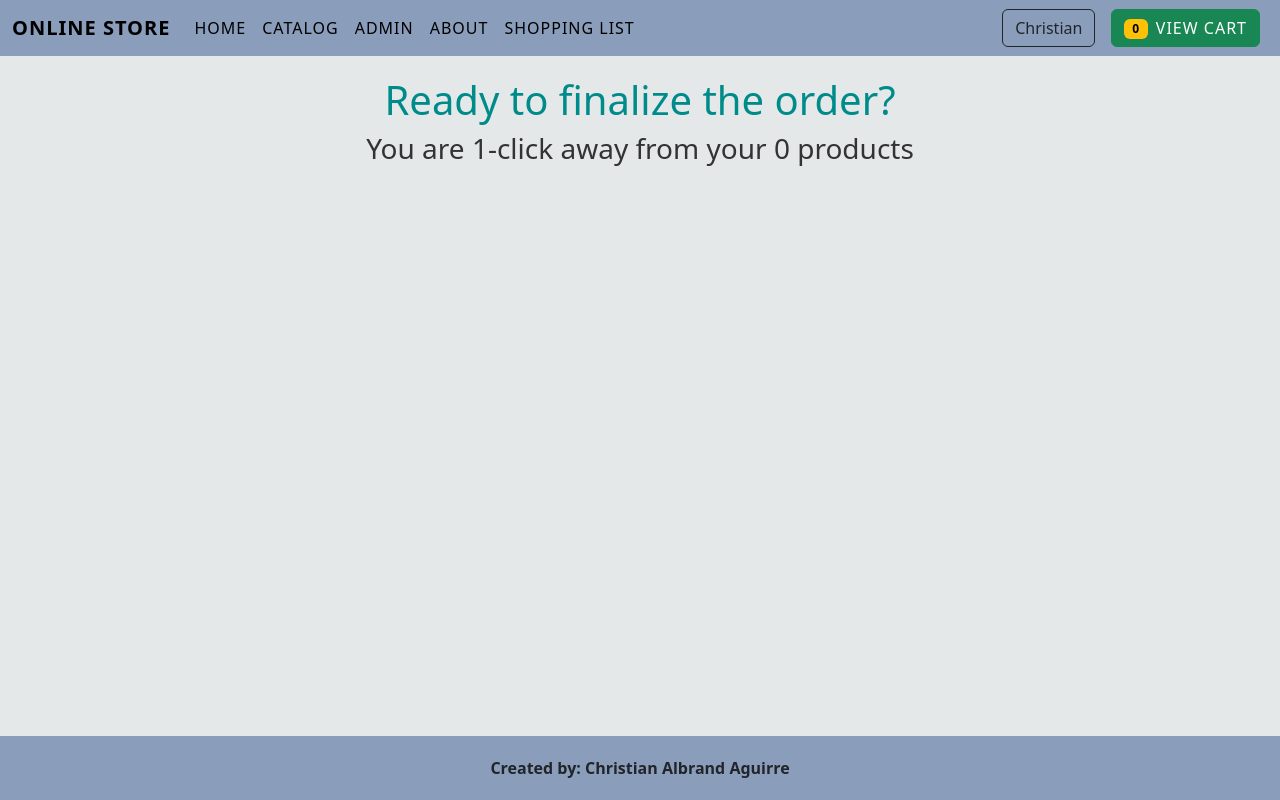
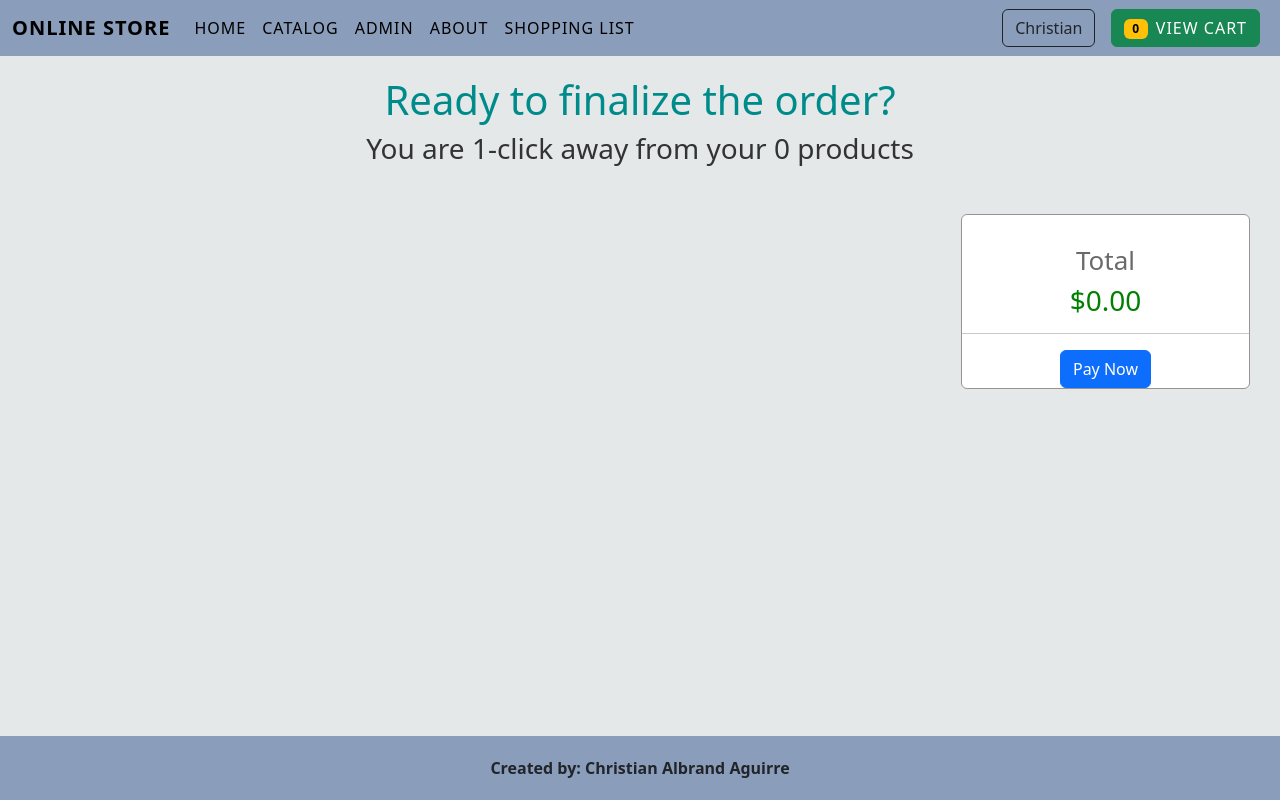
Before and after one commit to christianAlbrand/fsdi-108, a React (Create React App) app: page /cart in a window 1280 px wide. Built offline with nearby package versions, Linux system fonts and the light colour scheme.

Commit message:
class assignment 1 fsdi 110

```diff
--- a/src/pages/admin.jsx
+++ b/src/pages/admin.jsx
@@ -3,6 +3,9 @@ import "./styles/admin.css";
 
 
 function Admin(){
+    const [allCoupons, setAllCoupons] = useState([]);
+    const [allProducts, setAllProducts] = useState([]);
+
     const [coupon, setCoupon] = useState({
         code:'', //not required
         discount:''
@@ -31,7 +34,9 @@ function Admin(){
     }
 
     function saveCoupon(){
-        console.log(coupon);
+        var copy = [...allCoupons];
+        copy.push(coupon);
+        setAllCoupons(copy);
     }
 
     function handleProductInput(e){
@@ -46,8 +51,11 @@ function Admin(){
     }
 
     function saveProduct(){
-        console.log(product)
+        var copy = [...allProducts];
+        copy.push(product);
+        setAllProducts(copy);
     }
+
 
     //create a handleProductInput fn
     //should get the name and the val
@@ -72,7 +80,7 @@ function Admin(){
                             </div>
                             <div className="mb-3">
                                 <label className="form-label">Image</label>
-                                <input type="image" className="form-control" onBlur={handleProductInput} name="image"/>
+                                <input type="text" className="form-control" onBlur={handleProductInput} name="image"/>
                             </div>
                             <div className="mb-3">
                                 <label className="form-label">Price</label>
@@ -80,6 +88,15 @@ function Admin(){
                             </div>
                             <div className="mb-5">
                                 <button onClick={saveProduct} className="btn btn-outline-dark"> Save Product </button>
+                            </div>
+                            <div>
+                                <ul className="product-list">
+                                    {allProducts.map(prod =>
+                                        <li>
+                                            <img className="prod-img" src={prod.image} />
+                                            {prod.title} - ${parseFloat(prod.price).toFixed(2)}
+                                        </li>)}
+                                </ul>
                             </div>
                         </div>
                         <div className="img-create-products-container">
@@ -105,6 +122,11 @@ function Admin(){
                         <div className="mb-3 btn-container">
                             <button onClick={saveCoupon} className="btn btn-outline-dark">Save Coupon</button>
                         </div>
+                        <div>
+                            <ul className="coupon-list">
+                                {allCoupons.map(cp => <li className="coupon-item">{cp.code} - {cp.discount}%</li>)}
+                            </ul>
+                        </div>
                     </div>
                 </div>
             </div>
--- a/src/pages/cart.jsx
+++ b/src/pages/cart.jsx
@@ -19,13 +19,23 @@ function Cart(){
         const total = prod.price * prod.quantity;
         return total.toFixed(2);
     }
+
+    function getOrderTotal(){
+        let total = 0;
+        for (let i = 0; i < cart.length; i++) {
+            let prod = cart[i]
+            let prodTotal = prod.quantity * prod.price;
+            total += prodTotal;
+        }
+        return total.toFixed(2);
+    }
     return(
         <div className="cart page">
             <h1>Ready to finalize the order?</h1>
             <h3>You are 1-click away from your {getProdCount( )} products</h3>
-
+            <div className="parent">
                 <div className="list">
-                {cart.map( prod =>
+                    {cart.map(prod =>
                         <div className="prod-cart">
                             <img src={prod.image} alt={prod.image} />
                             <h5>{prod.title}</h5>
@@ -38,6 +48,14 @@ function Cart(){
                         </div>
                     )}
                 </div>
+
+                <div className="side">
+                    <h6>Total</h6>
+                    <h5>${getOrderTotal()}</h5>
+                    <hr />
+                    <button className="btn btn-primary">Pay Now</button>
+                </div>
+            </div>
         </div>
     );
 }
--- a/src/pages/styles/admin.css
+++ b/src/pages/styles/admin.css
@@ -77,3 +77,27 @@
 .admin .parent .form .btn-container{
     text-align: center;
 }
+
+.admin .coupon-list,
+.admin .product-list{
+    list-style: none;
+}
+
+.admin .coupon-list li,
+.admin .product-list li{
+    border: 1px solid #777575;
+    padding: 5px 20px;
+    margin-bottom: 6px;
+    border-radius: 6px;
+}
+
+.admin .coupon-list li:hover,
+.admin .product-list li:hover{
+    border-color: red;
+    font-weight: 600;
+}
+
+.admin .product-list .prod-img{
+    height: 60px;
+    margin-right: 5px;
+}
--- a/src/pages/styles/cart.css
+++ b/src/pages/styles/cart.css
@@ -47,3 +47,31 @@
     display: block;
     color: #5f5f5f;
 }
+
+.cart .parent {
+    display: flex;
+}
+
+.cart .list{
+    flex: 3;
+}
+
+.cart .side{
+    flex: 1;
+    background-color: white;
+    margin-right: 30px;
+    border: 1px solid #999494;
+    border-radius: 6px;
+    margin-top: 40px;
+    padding-top: 30px;
+}
+
+.cart .side h6{
+    font-size: 26px;
+    color: #6a6a6a;
+}
+
+.cart .side h5{
+    font-size: 28px;
+    color: green;
+}
```
Lines whose indentation alone changed are shown as unchanged.
